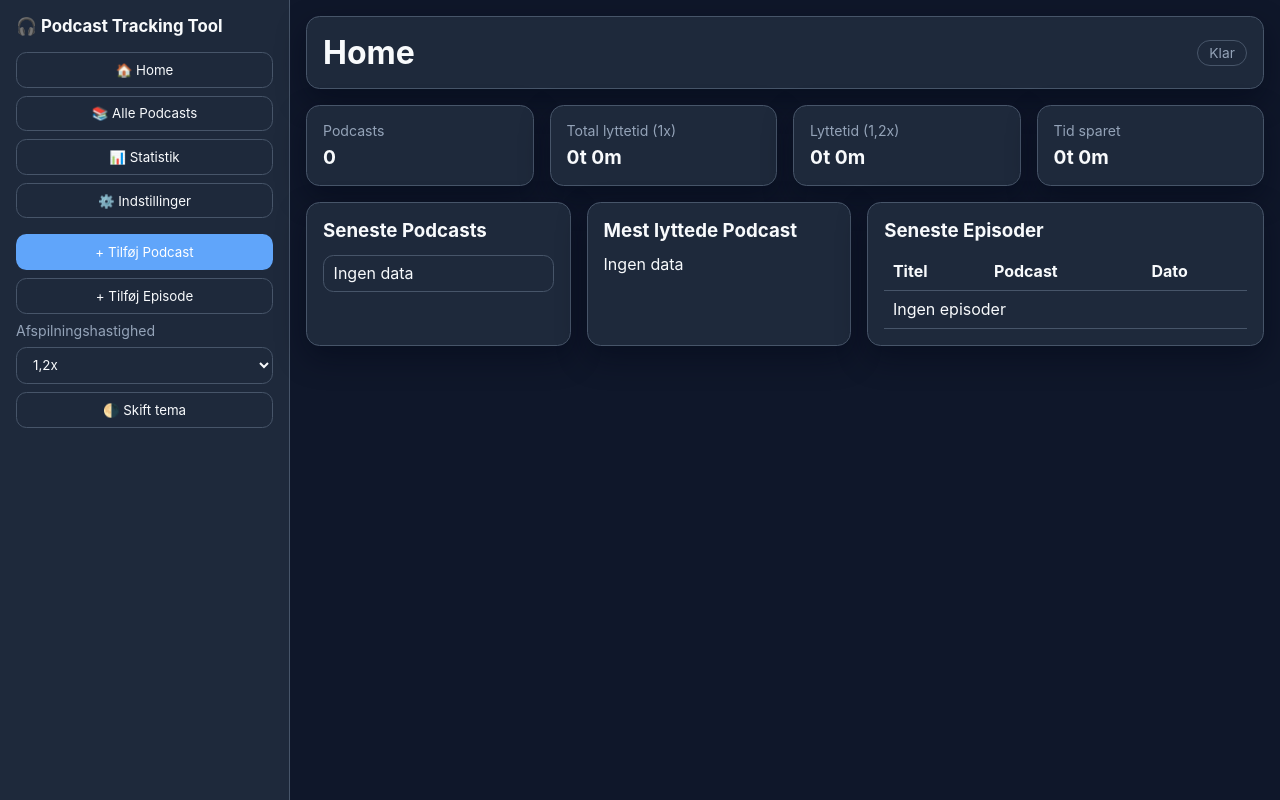
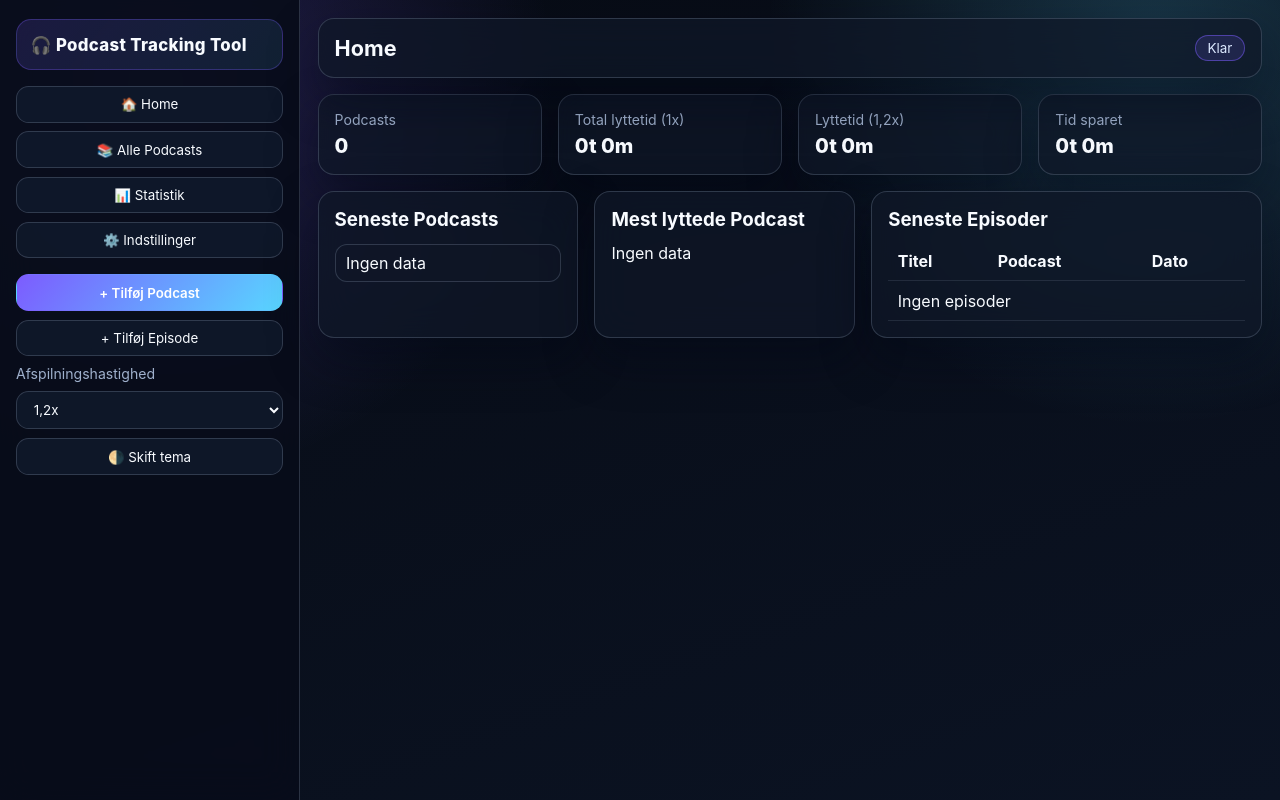
Before and after one commit to mfrimann/mfrimann, a plain HTML site: page index.html in a window 1280 px wide. Both pictures are taken after a click on the button "🌗 Skift tema". Drawn offline with Linux system fonts and the light colour scheme.

Commit message:
Restyle app UI to Sofa-inspired visual design

```diff
--- a/styles.css
+++ b/styles.css
@@ -1,69 +1,180 @@
 :root {
-  --bg: #f3f4f6;
-  --panel: #ffffff;
-  --text: #111827;
-  --muted: #6b7280;
-  --border: #d1d5db;
-  --primary: #2563eb;
-  --danger: #dc2626;
-  --success: #16a34a;
-  --shadow: 0 10px 28px rgba(17, 24, 39, 0.07);
+  --bg: #f6f8ff;
+  --bg-2: #ebf0ff;
+  --panel: rgba(255, 255, 255, 0.86);
+  --panel-solid: #ffffff;
+  --text: #121a2e;
+  --muted: #5f6f8d;
+  --border: rgba(102, 119, 153, 0.3);
+  --primary: #6a4dff;
+  --primary-2: #3eb9ff;
+  --danger: #ff4f71;
+  --success: #20bf8f;
+  --shadow: 0 16px 40px rgba(80, 100, 150, 0.18);
 }
 body.dark {
-  --bg: #0f172a;
-  --panel: #1e293b;
-  --text: #f8fafc;
-  --muted: #94a3b8;
-  --border: #475569;
-  --primary: #60a5fa;
-  --shadow: 0 12px 30px rgba(2, 6, 23, 0.45);
+  --bg: #070b14;
+  --bg-2: #0b1323;
+  --panel: rgba(16, 24, 40, 0.74);
+  --panel-solid: #121a2d;
+  --text: #f8fbff;
+  --muted: #9fb0cc;
+  --border: rgba(148, 163, 184, 0.26);
+  --primary: #7c5cff;
+  --primary-2: #58d6ff;
+  --shadow: 0 20px 50px rgba(2, 6, 23, 0.45);
+}
+body {
+  margin: 0;
+  color: var(--text);
+  background:
+    radial-gradient(circle at 12% 10%, rgba(124, 92, 255, 0.24), transparent 30%),
+    radial-gradient(circle at 90% 5%, rgba(88, 214, 255, 0.2), transparent 28%),
+    linear-gradient(160deg, var(--bg), var(--bg-2));
+  min-height: 100vh;
 }
 * { box-sizing: border-box; font-family: Inter, ui-sans-serif, system-ui, sans-serif; }
-body { margin: 0; background: var(--bg); color: var(--text); }
-.layout { min-height: 100vh; display: grid; grid-template-columns: 290px 1fr; }
-.sidebar { border-right: 1px solid var(--border); background: var(--panel); padding: 1rem; display: flex; flex-direction: column; gap: 1rem; }
-.brand { font-weight: 700; font-size: 1.05rem; }
-.nav, .sidebar-actions { display: grid; gap: .5rem; }
-.main { padding: 1rem; }
-.topbar { display: flex; justify-content: space-between; align-items: center; margin-bottom: 1rem; }
+
+.layout { min-height: 100vh; display: grid; grid-template-columns: 300px 1fr; }
+.sidebar {
+  border-right: 1px solid var(--border);
+  background: rgba(8, 13, 26, 0.9);
+  backdrop-filter: blur(18px);
+  padding: 1.2rem 1rem;
+  display: flex;
+  flex-direction: column;
+  gap: 1rem;
+}
+.brand {
+  font-weight: 800;
+  letter-spacing: .02em;
+  font-size: 1.05rem;
+  padding: .9rem .85rem;
+  border-radius: .95rem;
+  background: linear-gradient(130deg, rgba(124,92,255,.16), rgba(88,214,255,.1));
+  border: 1px solid rgba(124,92,255,.3);
+}
+.nav, .sidebar-actions { display: grid; gap: .55rem; }
+.main { padding: 1.1rem; }
+.topbar {
+  display: flex;
+  justify-content: space-between;
+  align-items: center;
+  margin-bottom: 1rem;
+  position: sticky;
+  top: .75rem;
+  z-index: 10;
+}
 .topbar-left { display: flex; align-items: center; gap: .65rem; }
 h1, h2, h3, h4, p { margin: 0; }
-.card { background: var(--panel); border: 1px solid var(--border); border-radius: .85rem; box-shadow: var(--shadow); padding: 1rem; }
+h1 { font-size: 1.35rem; }
+
+.card {
+  background: var(--panel);
+  border: 1px solid var(--border);
+  border-radius: 1rem;
+  box-shadow: var(--shadow);
+  backdrop-filter: blur(18px);
+  padding: 1rem;
+}
 .grid { display: grid; gap: 1rem; }
 .stats-grid { grid-template-columns: repeat(4, minmax(0, 1fr)); }
 .podcast-grid { grid-template-columns: repeat(3, minmax(0, 1fr)); }
-.actions { display: flex; gap: .5rem; flex-wrap: wrap; align-items: center; }
-button, input, textarea, select { border: 1px solid var(--border); background: var(--panel); color: var(--text); border-radius: .65rem; padding: .55rem .75rem; }
+.actions { display: flex; gap: .55rem; flex-wrap: wrap; align-items: center; }
+
+button, input, textarea, select {
+  border: 1px solid var(--border);
+  background: rgba(17, 26, 44, .82);
+  color: var(--text);
+  border-radius: .78rem;
+  padding: .58rem .8rem;
+  transition: .18s ease;
+}
+button:hover, input:focus, textarea:focus, select:focus {
+  border-color: rgba(124, 92, 255, 0.75);
+  box-shadow: 0 0 0 3px rgba(124, 92, 255, 0.2);
+  outline: none;
+}
 textarea { min-height: 88px; resize: vertical; }
 button { cursor: pointer; }
-button.primary { background: var(--primary); color: #fff; border-color: transparent; }
-button.success { background: var(--success); color: #fff; border-color: transparent; }
-button.danger { background: var(--danger); color: #fff; border-color: transparent; }
+button.primary {
+  background: linear-gradient(130deg, var(--primary), var(--primary-2));
+  color: #fff;
+  border-color: transparent;
+  font-weight: 600;
+}
+button.success { background: linear-gradient(130deg, #1dbd8e, #2ed6a1); color: #fff; border-color: transparent; }
+button.danger { background: linear-gradient(130deg, #ff4f71, #ff6f8e); color: #fff; border-color: transparent; }
 button.ghost { background: transparent; }
 .icon-btn { padding: .45rem .65rem; }
+
 input::placeholder, textarea::placeholder { color: var(--muted); }
-.badge { color: var(--muted); border: 1px solid var(--border); border-radius: 999px; padding: .25rem .7rem; font-size: .86rem; }
+.badge {
+  color: #dce9ff;
+  border: 1px solid rgba(124, 92, 255, .5);
+  background: rgba(124, 92, 255, .15);
+  border-radius: 999px;
+  padding: .25rem .75rem;
+  font-size: .84rem;
+}
 .small { font-size: .88rem; color: var(--muted); }
+
 .table-wrap { overflow-x: auto; }
 table { width: 100%; border-collapse: collapse; }
-th, td { border-bottom: 1px solid var(--border); padding: .55rem; text-align: left; white-space: nowrap; }
+th, td { border-bottom: 1px solid rgba(148, 163, 184, .16); padding: .6rem; text-align: left; white-space: nowrap; }
 th button { border: none; padding: 0; background: transparent; color: var(--text); font-weight: 700; }
-tr.selected { background: rgba(59,130,246,.14); }
+tr:hover { background: rgba(124, 92, 255, .08); }
+tr.selected { background: rgba(124, 92, 255, .2); }
+
 .list { display: grid; gap: .45rem; padding: 0; margin: .8rem 0 0; }
-.list li { list-style: none; display: flex; justify-content: space-between; gap: .5rem; align-items: center; border: 1px solid var(--border); border-radius: .65rem; padding: .45rem .6rem; }
-.kpi { display: grid; gap: .4rem; }
-.kpi strong { font-size: 1.2rem; }
-.form-grid { display: grid; grid-template-columns: repeat(2, minmax(0, 1fr)); gap: .65rem; }
+.list li {
+  list-style: none;
+  display: flex;
+  justify-content: space-between;
+  gap: .5rem;
+  align-items: center;
+  border: 1px solid var(--border);
+  border-radius: .75rem;
+  padding: .5rem .65rem;
+  background: rgba(16, 24, 40, 0.45);
+}
+.kpi { display: grid; gap: .42rem; }
+.kpi strong { font-size: 1.25rem; font-weight: 800; }
+.form-grid { display: grid; grid-template-columns: repeat(2, minmax(0, 1fr)); gap: .7rem; }
 .form-grid .full { grid-column: 1 / -1; }
 .podcast-head { display: grid; grid-template-columns: 88px 1fr; gap: .8rem; align-items: start; }
-.thumb { width: 88px; height: 88px; border-radius: .7rem; border: 1px solid var(--border); object-fit: cover; background: var(--bg); }
-.thumb-fallback { width: 88px; height: 88px; border-radius: .7rem; border: 1px solid var(--border); display: none; align-items: center; justify-content: center; background: var(--bg); }
+.thumb {
+  width: 88px;
+  height: 88px;
+  border-radius: .78rem;
+  border: 1px solid var(--border);
+  object-fit: cover;
+  background: rgba(255,255,255,.03);
+}
+.thumb-fallback {
+  width: 88px;
+  height: 88px;
+  border-radius: .78rem;
+  border: 1px solid var(--border);
+  display: none;
+  align-items: center;
+  justify-content: center;
+  background: linear-gradient(135deg, rgba(124,92,255,.26), rgba(88,214,255,.16));
+}
 .card-thumb-row { display: flex; gap: .7rem; align-items: center; }
-dialog { width: min(760px, 95vw); border-radius: .9rem; border: 1px solid var(--border); background: var(--panel); color: var(--text); }
-dialog::backdrop { background: rgba(0, 0, 0, .58); }
-.overlay { position: fixed; inset: 0; background: rgba(0, 0, 0, .55); z-index: 20; }
+
+dialog {
+  width: min(760px, 95vw);
+  border-radius: 1rem;
+  border: 1px solid var(--border);
+  background: rgba(8, 13, 26, .95);
+  color: var(--text);
+}
+dialog::backdrop { background: rgba(3, 8, 20, .72); }
+.overlay { position: fixed; inset: 0; background: rgba(3, 8, 20, .72); z-index: 20; }
 .hidden { display: none; }
 .mobile-only { display: none; }
+
 @media (max-width: 1024px) {
   .stats-grid { grid-template-columns: repeat(2, minmax(0, 1fr)); }
   .podcast-grid { grid-template-columns: repeat(2, minmax(0, 1fr)); }
@@ -71,11 +182,19 @@ dialog::backdrop { background: rgba(0, 0, 0, .58); }
 @media (max-width: 768px) {
   .layout { grid-template-columns: 1fr; }
   .mobile-only { display: inline-flex; }
-  .sidebar { position: fixed; left: -305px; top: 0; width: 290px; height: 100vh; z-index: 30; transition: left .22s ease; }
+  .sidebar {
+    position: fixed;
+    left: -315px;
+    top: 0;
+    width: 300px;
+    height: 100vh;
+    z-index: 30;
+    transition: left .22s ease;
+  }
   .sidebar.open { left: 0; }
   .stats-grid { grid-template-columns: repeat(2, minmax(0, 1fr)); }
   .podcast-grid { grid-template-columns: 1fr; }
   .hide-mobile { display: none; }
   .main { padding: .8rem; }
-  h1 { font-size: 1.2rem; }
+  h1 { font-size: 1.12rem; }
 }
```
